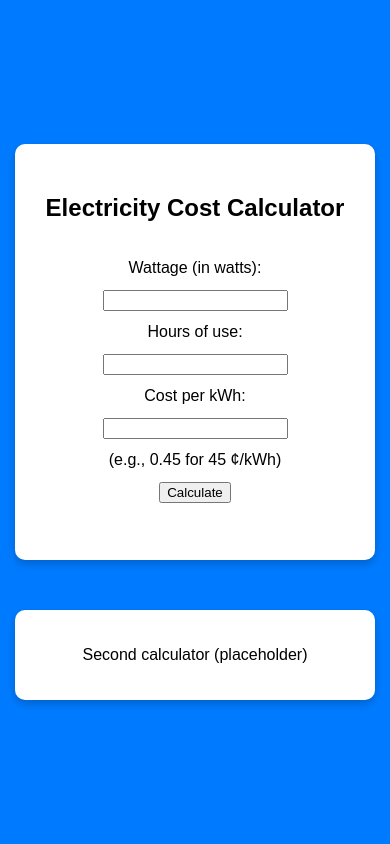
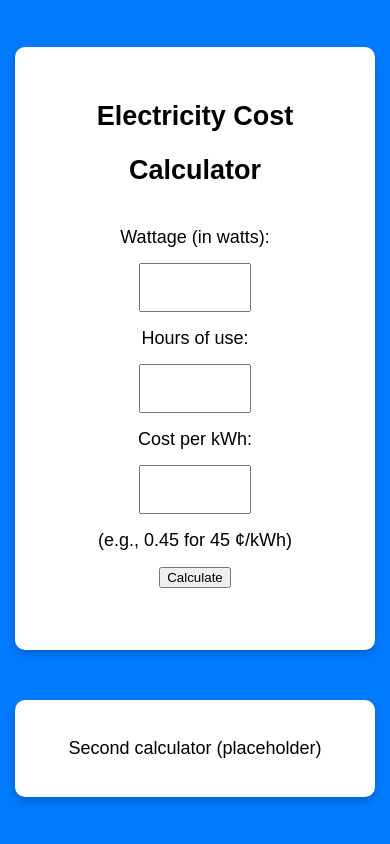
Before and after one commit to c9obvi/electrical-estimator, a Flask app: page / in a window 390 px wide. Run offline with Flask 3, Linux system fonts and the light colour scheme.

Commit message:
responsiveness code added

```diff
--- a/static/styles.css
+++ b/static/styles.css
@@ -11,6 +11,7 @@ body {
     background-color: #007bff; /* Techy blue background */
     color: white;
     text-align: center;
+    font-size: large;
 }
 
 .grid-container {
@@ -41,6 +42,34 @@ body {
     line-height: 2;
 }
 
+#calculationForm {
+    flex-direction: column;
+    justify-content: space-around;
+    height: 100%;
+
+}
+
+input[type="number"] {
+    width: 35%; /* Makes the input take up 100% of the form's width */
+    padding: 12px; /* Adds padding inside the input for larger touch area */
+    font-size: 18px; /* Increases the font size */
+    margin: 8px 0; /* Adds some margin above and below the input */
+    box-sizing: border-box; /* Ensures padding doesn't affect overall width */
+    text-align: center;
+}
+
+/* HIDE ARROWS IN INPUT For Webkit browsers like Chrome and Safari */
+input::-webkit-outer-spin-button,
+input::-webkit-inner-spin-button {
+  -webkit-appearance: none;
+  margin: 0;
+}
+
+/* For Firefox */
+input[type=number] {
+  -moz-appearance: textfield;
+}
+
 /* Responsive styles for screens less than 600px wide */
 @media (max-width: 1290px) {
     .grid-container {
```
